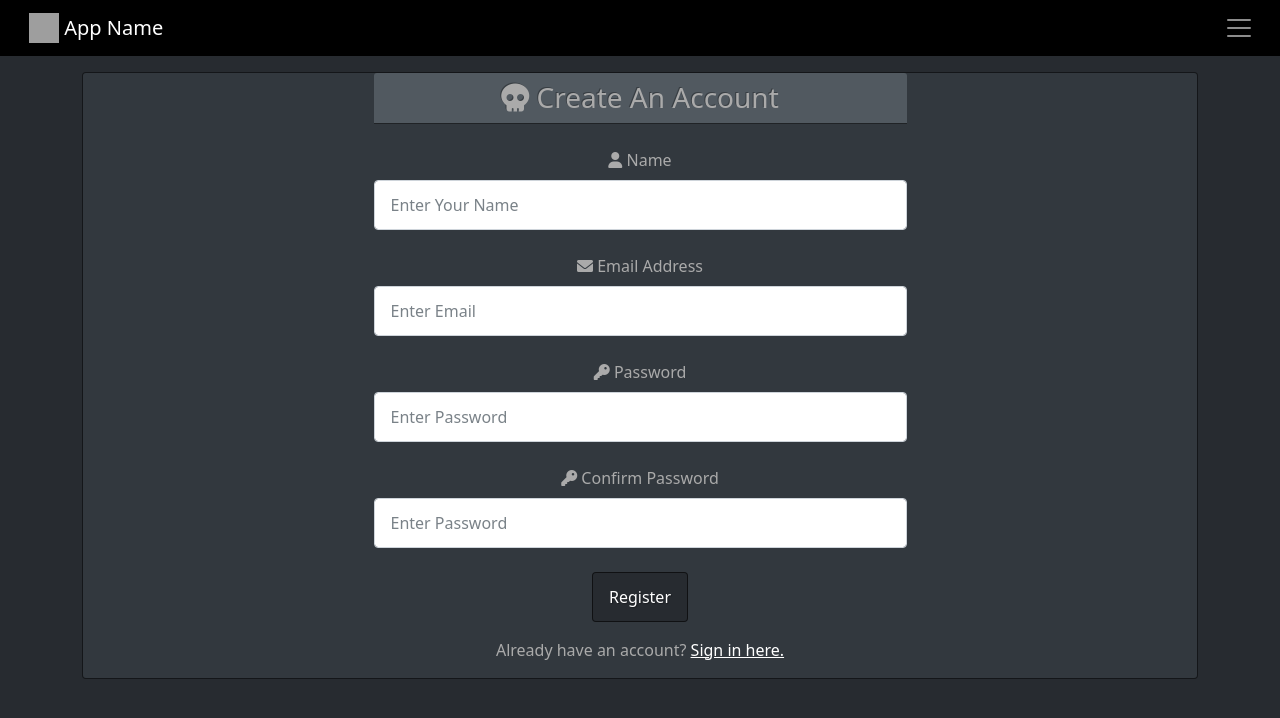
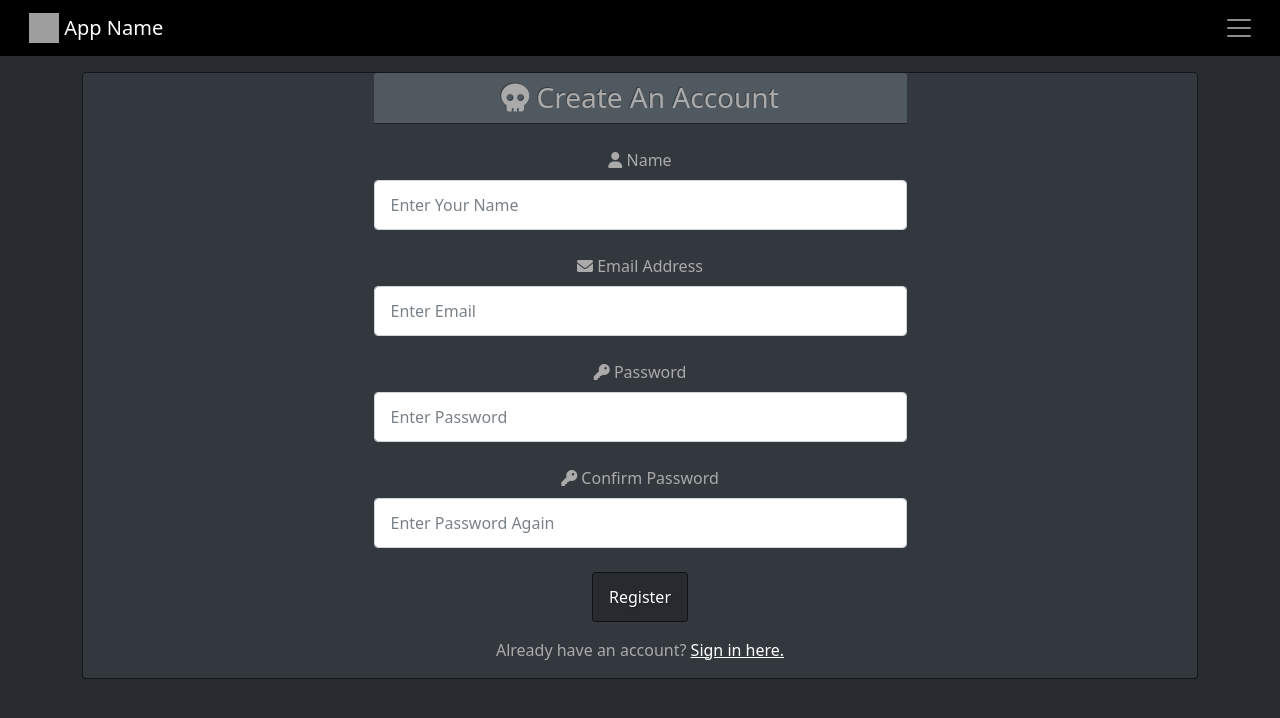
Before and after one commit to Adamhunter108/react-api-login, a React (Create React App) app in the folder react-ui/: page /register in a window 1280 px wide. Shown: the top 718 px of the page. Built offline with nearby package versions, Linux system fonts and the light colour scheme; grey boxes are pictures that could not be loaded.

Commit message:
Added Registration functionality

```diff
--- a/react-ui/src/actions/userActions.js
+++ b/react-ui/src/actions/userActions.js
@@ -87,7 +87,7 @@ import {
        }
 
        const { data } = await axios.post(
-           '/api/users/register/',
+           'http://localhost:8000/api/users/register/',
            { 'name': name, 'email': email, 'password': password },
            config
            )
--- a/react-ui/src/components/Header.js
+++ b/react-ui/src/components/Header.js
@@ -1,7 +1,10 @@
-import React, { useState } from 'react'
+import React from 'react'
+// import React, { useState } from 'react'
+import { useDispatch, useSelector } from 'react-redux'
 import { Navbar, Nav, Container, NavDropdown, Form, FormControl, Button } from 'react-bootstrap'
 import { LinkContainer } from 'react-router-bootstrap'
 import Offcanvas from 'react-bootstrap/Offcanvas'
+import { logout } from '../actions/userActions'
 
 function Header() {
 
@@ -10,6 +13,19 @@ function Header() {
 
     // const handleClose = () => setShow(false);
     // const handleShow = () => setShow(true);
+
+    // https://react-redux.js.org/api/hooks#useselector-examples
+    const userLogin = useSelector(state => state.userLogin)
+    // destruct what is coming from the store to just grab userInfo
+    const { userInfo } = userLogin
+
+    const dispatch = useDispatch()
+
+    const logoutHandler = () => {
+        // console.log('Logout')
+        dispatch(logout())
+    }
+
 
   return (
     <header>
@@ -43,9 +59,41 @@ function Header() {
                     <Nav.Link><i class="fa-solid fa-house-chimney"></i>  Home</Nav.Link>
                 </LinkContainer>
 
-                <LinkContainer to='login'>
+
+                {/* use Navbar.Text for text */}
+                {/* <Navbar.Text>Yo {userInfo.name}, you are logged in</Navbar.Text> */}
+                {/* {userInfo ? (
+                    <Navbar.Text>Yo {userInfo.name}, you are logged in</Navbar.Text>
+
+                ): (
+                    <LinkContainer to='login'>
                     <Nav.Link><i class="fa-solid fa-skull"></i>  Log in</Nav.Link>
                 </LinkContainer>
+                )}
+
+                {/* moved to conditional logic */}
+                {/* <LinkContainer to='login'>
+                    <Nav.Link><i class="fa-solid fa-skull"></i>  Log in</Nav.Link>
+                </LinkContainer> */}
+
+
+            {/* if user is logged in show NavDropdown and Logout link, else show Login link */}
+            {userInfo ? (
+                <NavDropdown title={'Yo, ' + userInfo.name} id='username'>
+
+                    {/* <LinkContainer to='/profile'>
+                        <NavDropdown.Item><i class="fas fa-address-card"></i> Profile</NavDropdown.Item>
+                    </LinkContainer> */}
+
+                    <NavDropdown.Item onClick={logoutHandler}><i class="fas fa-sign-out-alt"></i> Logout</NavDropdown.Item>
+
+                </NavDropdown>
+            ): (
+                <LinkContainer to='/login'>
+                    <Nav.Link to="/login"><i class="fa-solid fa-skull"></i> Login</Nav.Link>
+                </LinkContainer>
+            )}
+
 
                 {/* <NavDropdown title="Dropdown" id="offcanvasNavbarDropdown">
                     <NavDropdown.Item href="#action3">Action</NavDropdown.Item>
--- a/react-ui/src/screens/LoginScreen.js
+++ b/react-ui/src/screens/LoginScreen.js
@@ -20,6 +20,8 @@ function LoginScreen({ location, history }) {
     // const { error, loading, userInfo } = userLogin
     const { userInfo } = userLogin
 
+
+    // outdated
     // useEffect(() => {
     //     if(userInfo){
     //         history.push(redirect)
--- a/react-ui/src/screens/RegisterScreen.js
+++ b/react-ui/src/screens/RegisterScreen.js
@@ -1,27 +1,28 @@
 import React, { useState, useEffect } from 'react'
-import { Link } from 'react-router-dom'
+import { Link, useNavigate } from 'react-router-dom'
 import { Form, Button, Row, Col, Card } from 'react-bootstrap'
-// import { useDispatch, useSelector } from 'react-redux'
+import { useDispatch, useSelector } from 'react-redux'
 // import Loader from '../components/Loader'
 // import Message from '../components/Message'
-// import { register } from '../actions/userActions'
+import { register } from '../actions/userActions'
 import FormContainer from '../components/FormContainer'
 
 
 function RegisterScreen({ location, history }) {
 
-    // const [name, setName] = useState('')
-    // const [email, setEmail] = useState('')
-    // const [password, setPassword] = useState('')
-    // const [confirmPassword, setConfirmPassword] = useState('')
-    // const [message, setMessage] = useState('')
+    const [name, setName] = useState('')
+    const [email, setEmail] = useState('')
+    const [password, setPassword] = useState('')
+    const [confirmPassword, setConfirmPassword] = useState('')
+    const [message, setMessage] = useState('')
 
-    // const dispatch = useDispatch()
+    const dispatch = useDispatch()
 
     // const redirect = location.search ? location.search.split('=')[1] : '/'
 
-    // const userRegister = useSelector(state => state.userRegister)
+    const userRegister = useSelector(state => state.userRegister)
     // const { error, loading, userInfo } = userRegister
+    const { userInfo } = userRegister
 
     // useEffect(() => {
     //     if(userInfo){
@@ -30,15 +31,24 @@ function RegisterScreen({ location, history }) {
     // }, [history, userInfo, redirect])
 
 
-    // const submitHandler = (event) => {
-    //     event.preventDefault()
-    //     if(password != confirmPassword){
-    //         setMessage('Passwords do not match')
-    //     } else {
-    //         dispatch(register(name, email, password))
-    //     }
+    let navigate = useNavigate();
 
-    // }
+    useEffect(() => {
+        if(userInfo){
+            return navigate("/");
+        }
+    }, [userInfo, navigate])
+
+
+    const submitHandler = (event) => {
+        event.preventDefault()
+        if(password !== confirmPassword){
+            setMessage('Passwords do not match')
+        } else {
+            dispatch(register(name, email, password))
+        }
+
+    }
 
     return (
         <Card
@@ -52,8 +62,8 @@ function RegisterScreen({ location, history }) {
             {error && <Message variant='danger'>{error}</Message>}
             {loading && <Loader />} */}
 
-            {/* <Form onSubmit={submitHandler}> */}
-            <Form>
+            <Form onSubmit={submitHandler}>
+            {/* <Form> */}
 
                 <Form.Group controlId='name'>
                     <Form.Label><i className="fas fa-user"></i> Name</Form.Label>
@@ -61,8 +71,8 @@ function RegisterScreen({ location, history }) {
                             required
                             type='name'
                             placeholder='Enter Your Name'
-                            // value={name}
-                            // onChange={(event) => setName(event.target.value)}
+                            value={name}
+                            onChange={(event) => setName(event.target.value)}
                         >
                     </Form.Control>
                 </Form.Group>
@@ -74,8 +84,8 @@ function RegisterScreen({ location, history }) {
                             required
                             type='email'
                             placeholder='Enter Email'
-                            // value={email}
-                            // onChange={(event) => setEmail(event.target.value)}
+                            value={email}
+                            onChange={(event) => setEmail(event.target.value)}
                         >
                     </Form.Control>
                 </Form.Group>
@@ -87,8 +97,8 @@ function RegisterScreen({ location, history }) {
                         required
                         type='password'
                         placeholder='Enter Password'
-                        // value={password}
-                        // onChange={(event) => setPassword(event.target.value)}
+                        value={password}
+                        onChange={(event) => setPassword(event.target.value)}
                     >
                     </Form.Control>
                 </Form.Group>
@@ -99,9 +109,9 @@ function RegisterScreen({ location, history }) {
                     <Form.Control
                         required
                         type='password'
-                        placeholder='Enter Password'
-                        // value={confirmPassword}
-                        // onChange={(event) => setConfirmPassword(event.target.value)}
+                        placeholder='Enter Password Again'
+                        value={confirmPassword}
+                        onChange={(event) => setConfirmPassword(event.target.value)}
                     >
                     </Form.Control>
                 </Form.Group>
@@ -115,11 +125,7 @@ function RegisterScreen({ location, history }) {
             <Col>
                 Already have an account? <Link to={'/login'}>Sign in here.</Link>
             </Col>
-                {/* <Col>
-                    Already have an account? <Link
-                    to={redirect ? `/login?redirect=${redirect}` : '/login'}
-                    >Sign In</Link>
-                </Col> */}
+
             </Row>
 
         </FormContainer>
```
Also changed, not shown: 1 other file (tests, documents, lock files or other folders).
